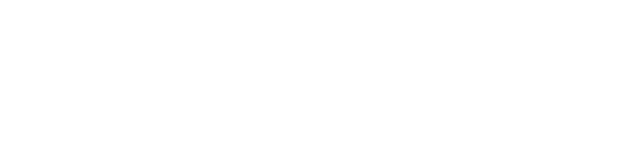
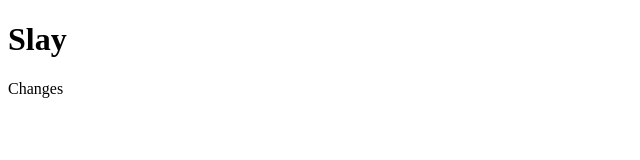
Before and after one commit to judea-jd/test, a plain HTML site: page feature1.html in a window 1280 px wide. Shown: the whole page, without its empty margins (0-640 px from the left). Drawn offline with Linux system fonts and the light colour scheme.

Commit message:
added h1 nd p

```diff
--- a/feature1.html
+++ b/feature1.html
@@ -6,6 +6,8 @@
   <title>Feature 1 Changes!</title>
 </head>
 <body>
+  <h1>Slay</h1>
+  <p>Changes</p>
 
 </body>
 </html>
```
